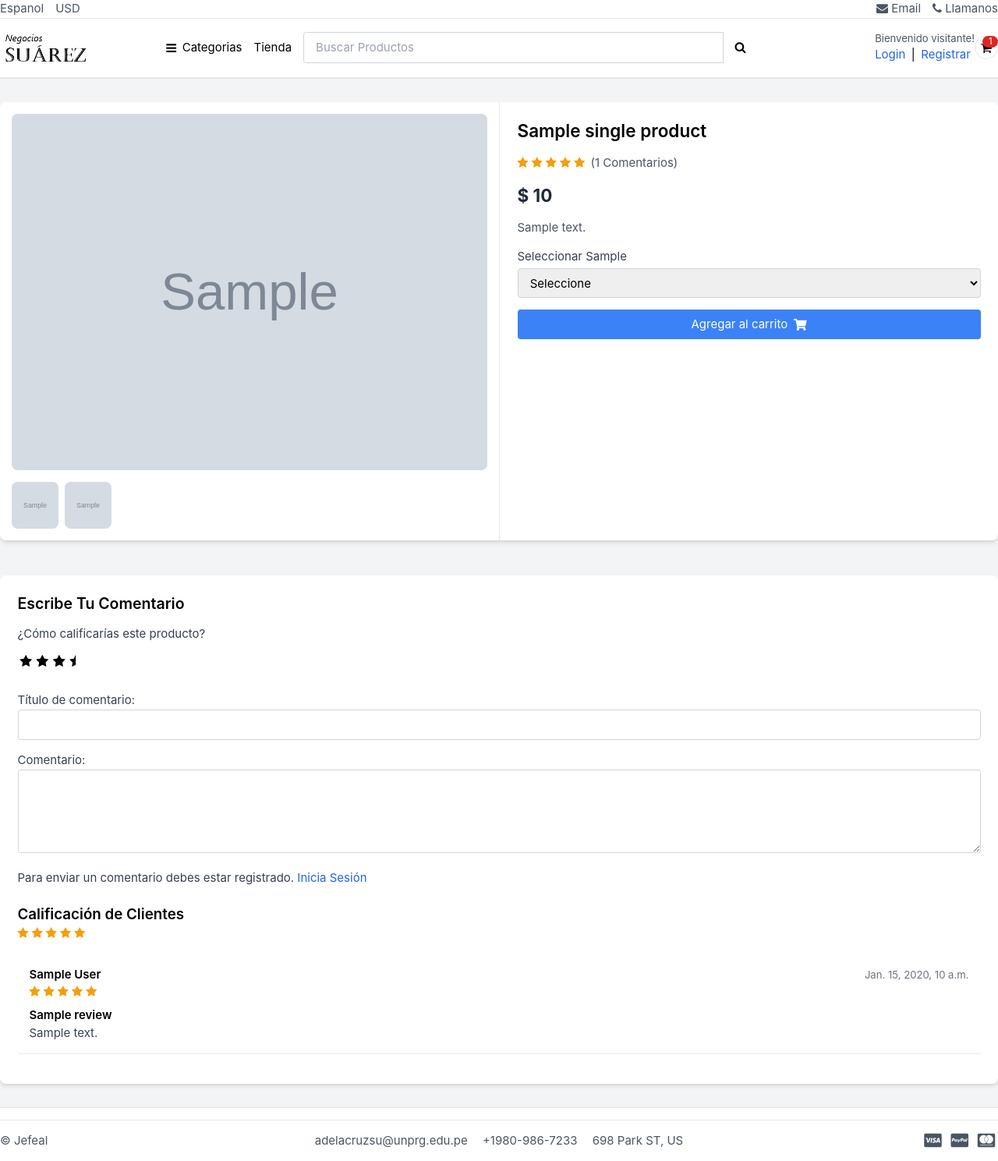
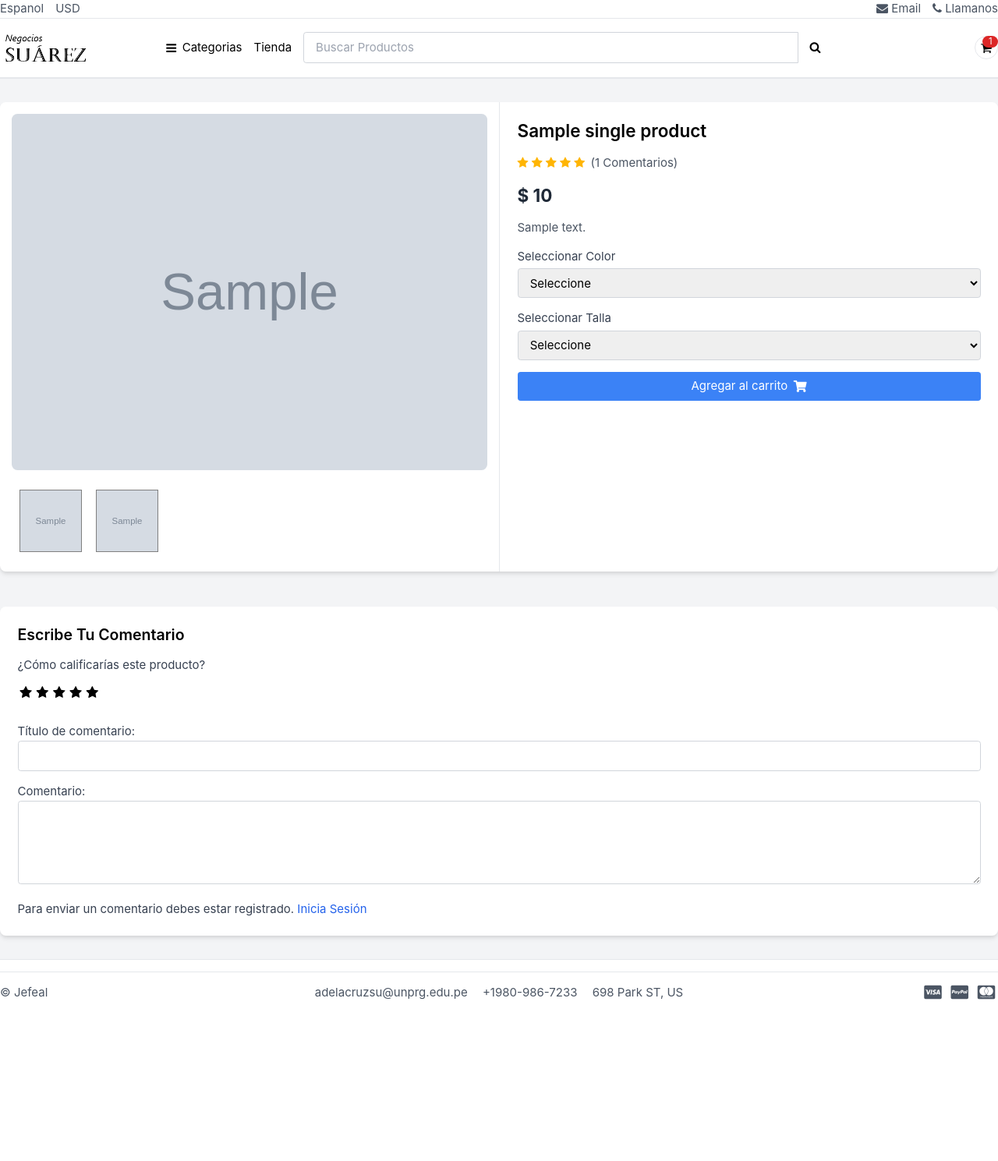
Before and after one commit to DevLaCruz/acreditable_adne, a Django app: template templates/store/product_detail.html in a window 1280 px wide. Shown: the whole page at 78% size. After the commit the page ends 1282 px from the top, so only its background shows below. Run offline with Django 4.2, Linux system fonts and the light colour scheme; the template is opened without the code that fills it: most values are stand-ins (such as "Sample title", 1, 10 or a date in 2020); grey boxes marked "Sample" are stand-in pictures; some libraries are stand-ins or nearby versions; some web fonts are replaced.

Commit message:
update-30-12-2024

```diff
--- a/templates/includes/navbar.html
+++ b/templates/includes/navbar.html
@@ -4,7 +4,7 @@
   <nav class="p-0 md:p-0 bg-white border-b">
     <div class="container mx-auto flex items-center justify-between">
       <!-- Botón de Menú para Pantallas Pequeñas -->
-      <div x-data="{ open: false }" class="block md:hidden">
+      <div x-data="{ open: false }" x-init="open = false" class="block md:hidden">
         <button
           @click="open = !open"
           class="navbar-toggler px-3 py-2 rounded border border-gray-300 text-gray-600"
@@ -14,7 +14,11 @@
         </button>
 
         <!-- Menú Desplegable para Móviles -->
-        <div x-show="open" class="absolute top-full left-0 w-full bg-white shadow-md mt-2 p-4">
+        <div
+          x-show="open"
+          x-transition
+          class="absolute top-full left-0 w-full bg-white shadow-md mt-2 p-4"
+        >
           <ul class="space-y-2">
             <li><a href="#" class="text-gray-600 hover:text-gray-800">Espanol</a></li>
             <li><a href="#" class="text-gray-600 hover:text-gray-800">USD</a></li>
@@ -49,13 +53,17 @@
         </div>
 
         <!-- Categorías Desplegable -->
-        <div x-data="{ open: false }" class="hidden md:flex items-center space-x-4">
+        <div x-data="{ open: false }" x-init="open = false" class="hidden md:flex items-center space-x-4">
           <div class="relative">
-            <button @click="open = !open" class="btn-primary flex items-center">
+            <button
+              @click="open = !open"
+              class="btn-primary flex items-center"
+            >
               <i class="fa fa-bars mr-2"></i> Categorias
             </button>
             <div
               x-show="open"
+              x-transition
               @click.away="open = false"
               class="absolute mt-2 w-48 bg-white border border-gray-200 rounded-lg shadow-lg"
             >
@@ -83,32 +91,8 @@
           </form>
         </div>
 
-        <div class="flex items-center space-x-4">
-          {% if user.id is None %}
-          <div class="text-center">
-            <p class="text-gray-600 text-sm">Bienvenido visitante!</p>
-            <div class="flex space-x-2">
-              <a href="{% url 'login' %}" class="text-blue-600 hover:underline">Login</a>
-              <span>|</span>
-              <a href="{% url 'register' %}" class="text-blue-600 hover:underline">Registrar</a>
-            </div>
-          </div>
-          {% else %}
-          <div class="text-center">
-            <p class="text-gray-600 text-sm">Bienvenido {{user.first_name}}</p>
-            <div class="flex space-x-2">
-              <a href="{% url 'dashboard' %}" class="text-blue-600 hover:underline">Dashboard</a>
-              <span>|</span>
-              <a href="{% url 'logout' %}" class="text-blue-600 hover:underline">Cerrar Sesión</a>
-            </div>
-          </div>
-          {% endif %}
-
-
-        </div>
-
-        <!-- Desplegable del Carrito de Compras -->
-        <div x-data="{ open: false }" class="relative">
+        <!-- Carrito Desplegable -->
+        <div x-data="{ open: false }" x-init="open = false" class="relative">
           <a href="#" @click="open = !open" class="flex items-center">
             <div class="icon w-8 h-8 flex items-center justify-center border rounded-full">
               <i class="fa fa-shopping-cart"></i>
@@ -119,6 +103,7 @@
           <!-- Carrito Desplegable -->
           <div
             x-show="open"
+            x-transition
             @click.away="open = false"
             class="absolute right-0 mt-2 w-64 bg-white border border-gray-200 rounded-lg shadow-lg p-4"
           >
--- a/templates/store/product_detail.html
+++ b/templates/store/product_detail.html
@@ -1,29 +1,28 @@
 {% extends 'base.html' %}
 
 {% block content %}
-
 <section class="py-8 bg-gray-100">
   <div class="container mx-auto">
 
-    <!-- ============================ COMPONENT 1 ================================= -->
+    <!-- Producto principal -->
     <div class="bg-white shadow-md rounded-lg overflow-hidden">
       <div class="flex flex-wrap">
+        <!-- Galería de imágenes -->
         <aside class="w-full md:w-1/2 p-4">
           <article>
-            <div class="mb-4">
+            <div class="mainImage mb-4">
               <center><img src="{{ single_product.images.url }}" class="object-cover w-full rounded-lg"></center>
             </div>
-
-            <ul class="flex space-x-2">
+            <ul class="thumb flex space-x-2">
               <li>
                 <a href="{{ single_product.images.url }}" target="mainImage">
-                  <img src="{{ single_product.images.url }}" alt="Imagen del producto" class="w-16 h-16 object-cover rounded-lg">
+                  <img src="{{ single_product.images.url }}" alt="Imagen del producto">
                 </a>
               </li>
               {% for i in product_gallery %}
               <li>
                 <a href="{{ i.image.url }}" target="mainImage">
-                  <img src="{{ i.image.url }}" alt="Imagen del producto" class="w-16 h-16 object-cover rounded-lg">
+                  <img src="{{ i.image.url }}" alt="Imagen del producto">
                 </a>
               </li>
               {% endfor %}
@@ -31,128 +30,119 @@
           </article>
         </aside>
 
+        <!-- Detalles del producto -->
         <main class="w-full md:w-1/2 p-6 border-t md:border-t-0 md:border-l">
           <form action="{% url 'add_cart' single_product.id %}" method="POST">
             {% csrf_token %}
-
             <article class="space-y-4">
               <h2 class="text-2xl font-semibold">{{ single_product.product_name }}</h2>
 
-              <div class="flex items-center space-x-2">
-                <div class="text-yellow-500">
+              <!-- Calificación -->
+              <div class="rating-star text-yellow-500 flex items-center space-x-2">
                 <span>
-                    {% for i in "12345" %}
-                    <i class="fa fa-star{% if single_product.averageReview < forloop.counter0 %}-o{% elif single_product.averageReview >= forloop.counter and single_product.averageReview < forloop.counter|add:".5" %}-half-o{% endif %}"></i>
-                    {% endfor %}
+                  <i class="fa fa-star{% if single_product.averageReview < 0.5 %}-o{% elif single_product.averageReview >= 0.5 and single_product.averageReview < 1 %}-half-o{% endif %}"></i>
+                  <i class="fa fa-star{% if single_product.averageReview < 1.5 %}-o{% elif single_product.averageReview >= 1.5 and single_product.averageReview < 2 %}-half-o{% endif %}"></i>
+                  <i class="fa fa-star{% if single_product.averageReview < 2.5 %}-o{% elif single_product.averageReview >= 2.5 and single_product.averageReview < 3 %}-half-o{% endif %}"></i>
+                  <i class="fa fa-star{% if single_product.averageReview < 3.5 %}-o{% elif single_product.averageReview >= 3.5 and single_product.averageReview < 4 %}-half-o{% endif %}"></i>
+                  <i class="fa fa-star{% if single_product.averageReview < 4.5 %}-o{% elif single_product.averageReview >= 4.5 and single_product.averageReview < 5 %}-half-o{% endif %}"></i>
                 </span>
-                </div>
                 <span class="text-gray-600">({{ single_product.countReview }} Comentarios)</span>
               </div>
 
+              <!-- Precio -->
               <div class="text-2xl font-bold text-gray-800">$ {{ single_product.price }}</div>
 
+              <!-- Descripción -->
               <p class="text-gray-600">{{ single_product.description }}</p>
 
+              <!-- Opciones de variaciones -->
               <div class="space-y-4">
-                {% if variation_dict %}
-                    {% for variation_type, values in variation_dict.items %}
                 <div>
-                            <label class="block text-gray-700 mb-1">Seleccionar {{ variation_type|capfirst }}</label>
-                            <select name="{{ variation_type|lower }}" required class="w-full px-3 py-2 border border-gray-300 rounded focus:outline-none focus:ring focus:border-blue-300">
+                  <label class="block text-gray-700 mb-1">Seleccionar Color</label>
+                  <select name="color" required class="w-full px-3 py-2 border border-gray-300 rounded focus:outline-none focus:ring focus:border-blue-300">
                     <option value="" disabled selected>Seleccione</option>
-                                {% for value in values %}
-                                    <option value="{{ value|lower }}">{{ value|capfirst }}</option>
+                    {% for i in single_product.variation_set.colors %}
+                    <option value="{{ i.variation_value | lower }}">{{ i.variation_value | capfirst }}</option>
                     {% endfor %}
                   </select>
                 </div>
+                <div>
+                  <label class="block text-gray-700 mb-1">Seleccionar Talla</label>
+                  <select name="talla" required class="w-full px-3 py-2 border border-gray-300 rounded focus:outline-none focus:ring focus:border-blue-300">
+                    <option value="" disabled selected>Seleccione</option>
+                    {% for i in single_product.variation_set.tallas %}
+                    <option value="{{ i.variation_value | lower }}">{{ i.variation_value | capfirst }}</option>
                     {% endfor %}
-                {% else %}
-                    <p class="text-gray-500">No hay variaciones disponibles para este producto.</p>
-                {% endif %}
+                  </select>
+                </div>
               </div>
 
-
-
-
-              <div>
+              <!-- Botón agregar al carrito -->
               {% if single_product.stock <= 0 %}
               <span class="text-red-500 font-semibold">Producto fuera de stock</span>
               {% else %}
               <button type="submit" class="w-full bg-blue-500 text-white py-2 rounded hover:bg-blue-600 flex items-center justify-center space-x-2">
-                    <span>Agregar al carrito</span> <i class="fas fa-shopping-cart"></i>
+                <span>Agregar al carrito</span>
+                <i class="fas fa-shopping-cart"></i>
               </button>
               {% endif %}
-              </div>
             </article>
           </form>
         </main>
       </div>
     </div>
-    <!-- ============================ COMPONENT 1 END .// ================================= -->
 
     <br>
 
-    <div class="mt-6">
-      <div class="bg-white p-6 shadow-md rounded-lg">
+    <!-- Sección de comentarios -->
+    <div class="bg-white p-6 shadow-md rounded-lg mt-6">
       <form action="{% url 'submit_review' single_product.id %}" method="post">
         {% csrf_token %}
         <h5 class="text-lg font-semibold mb-4">Escribe Tu Comentario</h5>
 
+        <!-- Calificación -->
         <label class="text-gray-700 mb-2 block">¿Cómo calificarías este producto?</label>
         <div class="rate mb-4">
-            {% for rating in "543210" %}
-            <input type="radio" name="rating" value="{{ rating }}" id="rating{{ forloop.counter0 }}">
-            <label for="rating{{ forloop.counter0 }}" title="{{ rating }}" class="{% if forloop.counter0|divisibleby:2 %}half{% endif %}"></label>
-            {% endfor %}
+          <input type="radio" name="rating" value="5" id="rating10">
+          <label for="rating10" title="5"></label>
+          <input type="radio" name="rating" value="4.5" id="rating9">
+          <label for="rating9" title="4.5" class="half"></label>
+          <input type="radio" name="rating" value="4" id="rating8">
+          <label for="rating8" title="4"></label>
+          <input type="radio" name="rating" value="3.5" id="rating7">
+          <label for="rating7" title="3.5" class="half"></label>
+          <input type="radio" name="rating" value="3" id="rating6">
+          <label for="rating6" title="3"></label>
+          <input type="radio" name="rating" value="2.5" id="rating5">
+          <label for="rating5" title="2.5" class="half"></label>
+          <input type="radio" name="rating" value="2" id="rating4">
+          <label for="rating4" title="2"></label>
+          <input type="radio" name="rating" value="1.5" id="rating3">
+          <label for="rating3" title="1.5" class="half"></label>
+          <input type="radio" name="rating" value="1" id="rating2">
+          <label for="rating2" title="1"></label>
+          <input type="radio" name="rating" value="0.5" id="rating1">
+          <label for="rating1" title="0.5" class="half"></label>
         </div>
 
+        <!-- Inputs adicionales -->
         <label class="text-gray-700 block">Título de comentario:</label>
-          <input type="text" name="subject" class="w-full px-3 py-2 border border-gray-300 rounded focus:outline-none focus:ring focus:border-blue-300 mb-4">
+        <input type="text" name="subject" class="w-full px-3 py-2 border border-gray-300 rounded focus:outline-none focus:ring focus:border-blue-300 mb-4" required>
 
         <label class="text-gray-700 block">Comentario:</label>
-          <textarea name="review" rows="4" class="w-full px-3 py-2 border border-gray-300 rounded focus:outline-none focus:ring focus:border-blue-300 mb-4"></textarea>
+        <textarea name="review" rows="4" class="w-full px-3 py-2 border border-gray-300 rounded focus:outline-none focus:ring focus:border-blue-300 mb-4" required></textarea>
 
         {% if user.is_authenticated %}
         {% if orderproduct %}
         <button type="submit" class="bg-blue-500 text-white py-2 px-4 rounded hover:bg-blue-600">Enviar Comentario</button>
         {% else %}
-              <p class="text-red-500">Debe comprar el producto para poder enviar un comentario.</p>
+        <p class="text-red-500">Debe comprar el producto para enviar un comentario.</p>
         {% endif %}
         {% else %}
         <p class="text-gray-700">Para enviar un comentario debes estar registrado. <a href="{% url 'login' %}" class="text-blue-600 hover:underline">Inicia Sesión</a></p>
         {% endif %}
       </form>
-
-        <header class="mt-6 mb-4">
-          <h3 class="text-xl font-semibold">Calificación de Clientes</h3>
-          <div class="text-yellow-500">
-            <span>
-              {% for i in "12345" %}
-              <i class="fa fa-star{% if single_product.averageReview < forloop.counter0 %}-o{% elif single_product.averageReview >= forloop.counter and single_product.averageReview < forloop.counter|add:".5" %}-half-o{% endif %}"></i>
-              {% endfor %}
-            </span>
-          </div>
-        </header>
-
-        {% for review in reviews %}
-        <article class="mb-4 p-4 border-b border-gray-200">
-          <div class="flex justify-between items-center">
-            <h6 class="font-semibold">{{ review.user.full_name }}</h6>
-            <span class="text-gray-500 text-sm">{{ review.updated_at }}</span>
-          </div>
-          <div class="text-yellow-500">
-            {% for i in "12345" %}
-            <i class="fa fa-star{% if review.rating < forloop.counter0 %}-o{% elif review.rating >= forloop.counter and review.rating < forloop.counter|add:".5" %}-half-o{% endif %}"></i>
-            {% endfor %}
-          </div>
-          <h6 class="mt-2 font-semibold">{{ review.subject }}</h6>
-          <p class="text-gray-700">{{ review.review }}</p>
-        </article>
-        {% endfor %}
-      </div>
     </div>
   </div>
 </section>
-<!-- ========================= SECTION CONTENT END// ========================= -->
-
 {% endblock %}
```
Also changed, not shown: store/admin.py (+31 -24 lines), store/models.py (+15 -9 lines), orders/migrations/0015_alter_order_status.py (added), orders/migrations/0016_alter_order_status.py (added), store/migrations/0007_alter_variation_unique_together_product_variations_and_more.py (added), suarez_db.sqlite3. Lines whose indentation alone changed are shown as unchanged.
